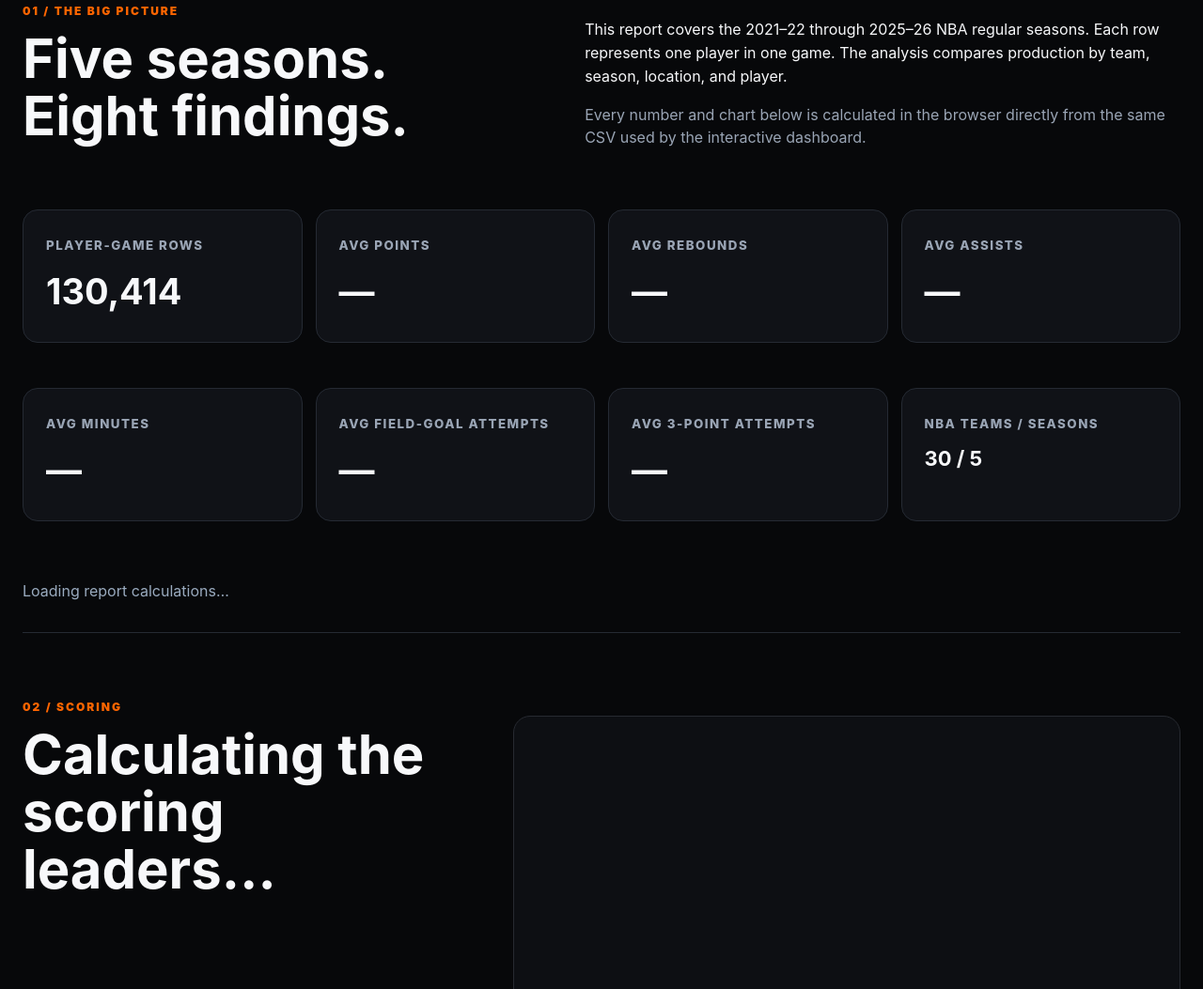
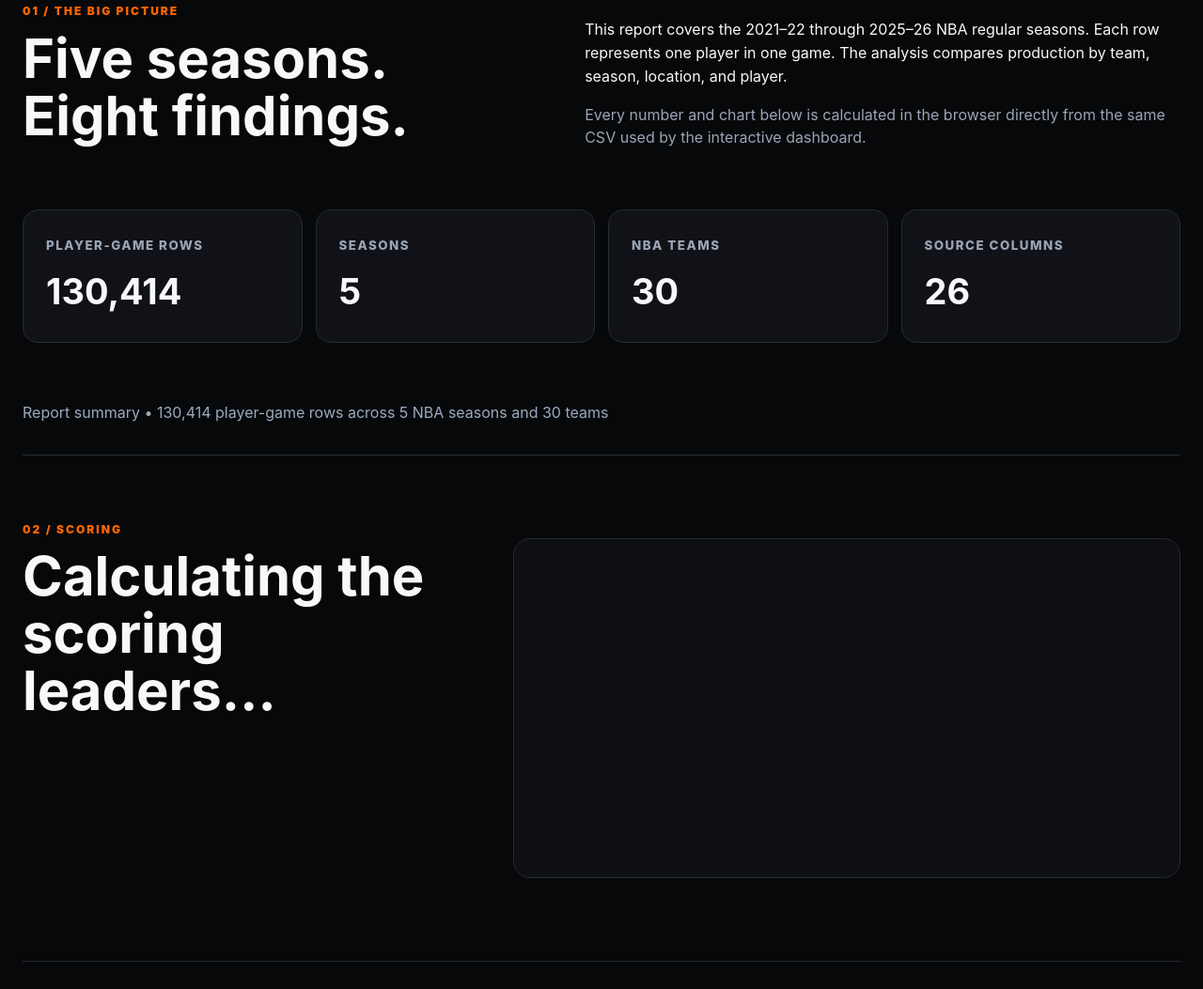
Before and after one commit to brady-connor/FDA-Project-1, a plain HTML site: page index.html in a window 1280 px wide. Shown: the part 1043-2096 px from the top of the page at 94% size. Drawn offline with nearby package versions, Linux system fonts and the light colour scheme.

Commit message:
Remove hanging report loader and show reliable headline metrics

```diff
--- a/index.html
+++ b/index.html
@@ -4,7 +4,7 @@
 <meta charset="utf-8"><meta name="viewport" content="width=device-width,initial-scale=1">
 <title>NBA 5-Year Data Lab</title>
 <link rel="stylesheet" href="styles.css">
-<script src="https://cdn.jsdelivr.net/npm/papaparse@5.4.1/papaparse.min.js"></script>
+
 </head>
 <body>
 <nav><div class="brand"><b>NBA</b>DATALAB</div><a href="index.html">Report</a><a href="dashboard.html">Dashboard</a><a href="#methods">Data & Methods</a></nav>
@@ -23,8 +23,8 @@
 <p class="muted">Every number and chart below is calculated in the browser directly from the same CSV used by the interactive dashboard.</p>
 </div></section>
 
-<section class="cards"><div class="card"><small>PLAYER-GAME ROWS</small><strong id="rRows">130,414</strong></div><div class="card"><small>AVG POINTS</small><strong id="rPts">—</strong></div><div class="card"><small>AVG REBOUNDS</small><strong id="rReb">—</strong></div><div class="card"><small>AVG ASSISTS</small><strong id="rAst">—</strong></div></section><section class="cards report-metrics"><div class="card"><small>AVG MINUTES</small><strong id="rMin">—</strong></div><div class="card"><small>AVG FIELD-GOAL ATTEMPTS</small><strong id="rFga">—</strong></div><div class="card"><small>AVG 3-POINT ATTEMPTS</small><strong id="r3pa">—</strong></div><div class="card"><small>NBA TEAMS / SEASONS</small><strong class="smallStrong">30 / 5</strong></div></section>
-<div id="reportStatus" class="status">Loading report calculations…</div>
+<section class="cards"><div class="card"><small>PLAYER-GAME ROWS</small><strong id="rRows">130,414</strong></div><div class="card"><small>SEASONS</small><strong>5</strong></div><div class="card"><small>NBA TEAMS</small><strong>30</strong></div><div class="card"><small>SOURCE COLUMNS</small><strong>26</strong></div></section>
+<div class="status">Report summary • 130,414 player-game rows across 5 NBA seasons and 30 teams</div>
 
 <section class="finding"><div><div class="eyebrow">02 / SCORING</div><h2 id="f1Title">Calculating the scoring leaders…</h2><p id="f1Text"></p></div><div class="chartbox"><div id="f1Chart" class="chart"></div></div></section>
 <section class="finding"><div><div class="eyebrow">03 / PLAYING TIME</div><h2 id="f2Title">Calculating playing-time trends…</h2><p id="f2Text"></p></div><div class="chartbox"><div id="f2Chart" class="chart"></div></div></section>
@@ -41,5 +41,5 @@
 </div></section>
 </main>
 <footer>NBA Data Lab • Brady Connor • 2021–22 to 2025–26 • Financial Data Analytics</footer>
-<script src="report.js?v=20261002-3"></script>
+
 </body></html>
```
